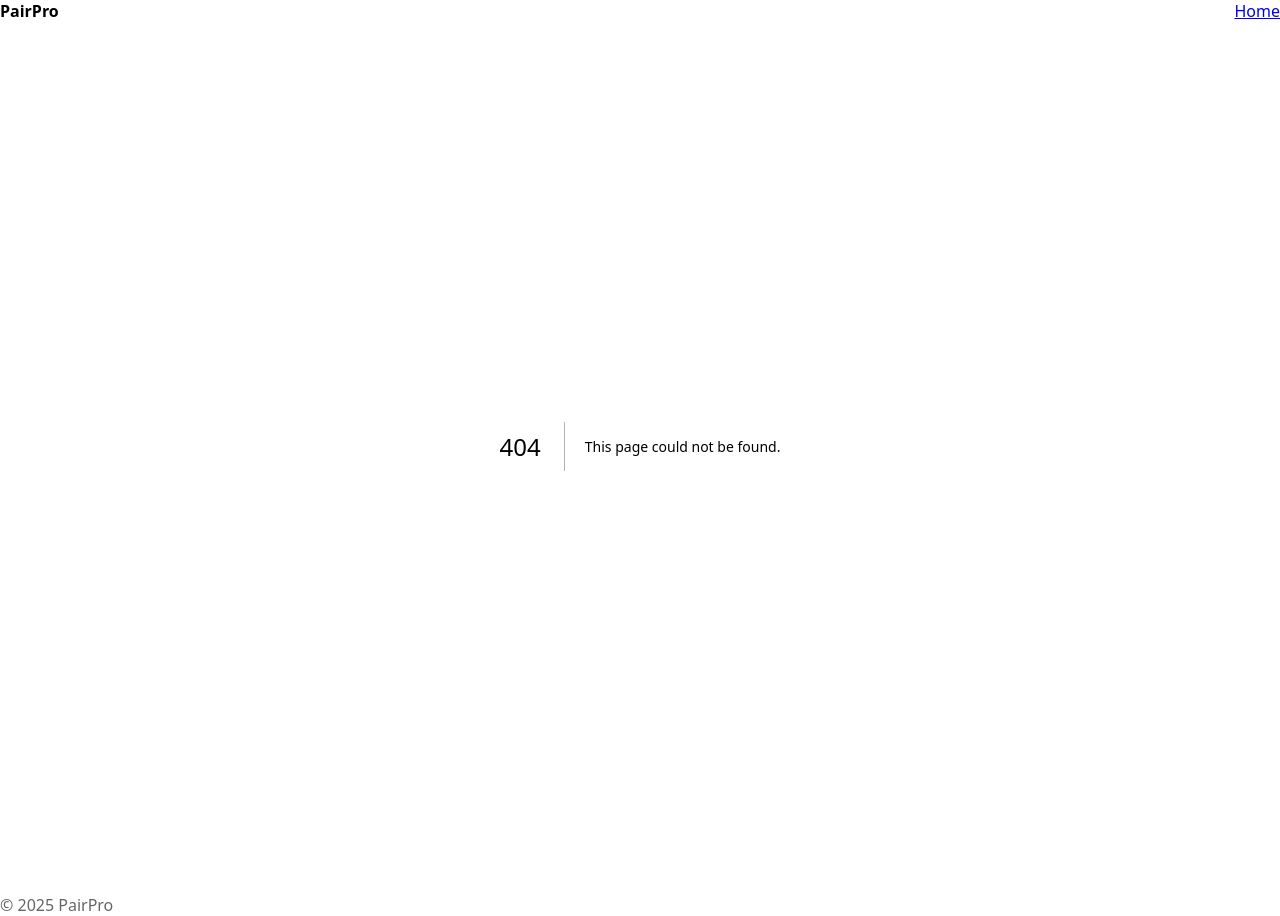
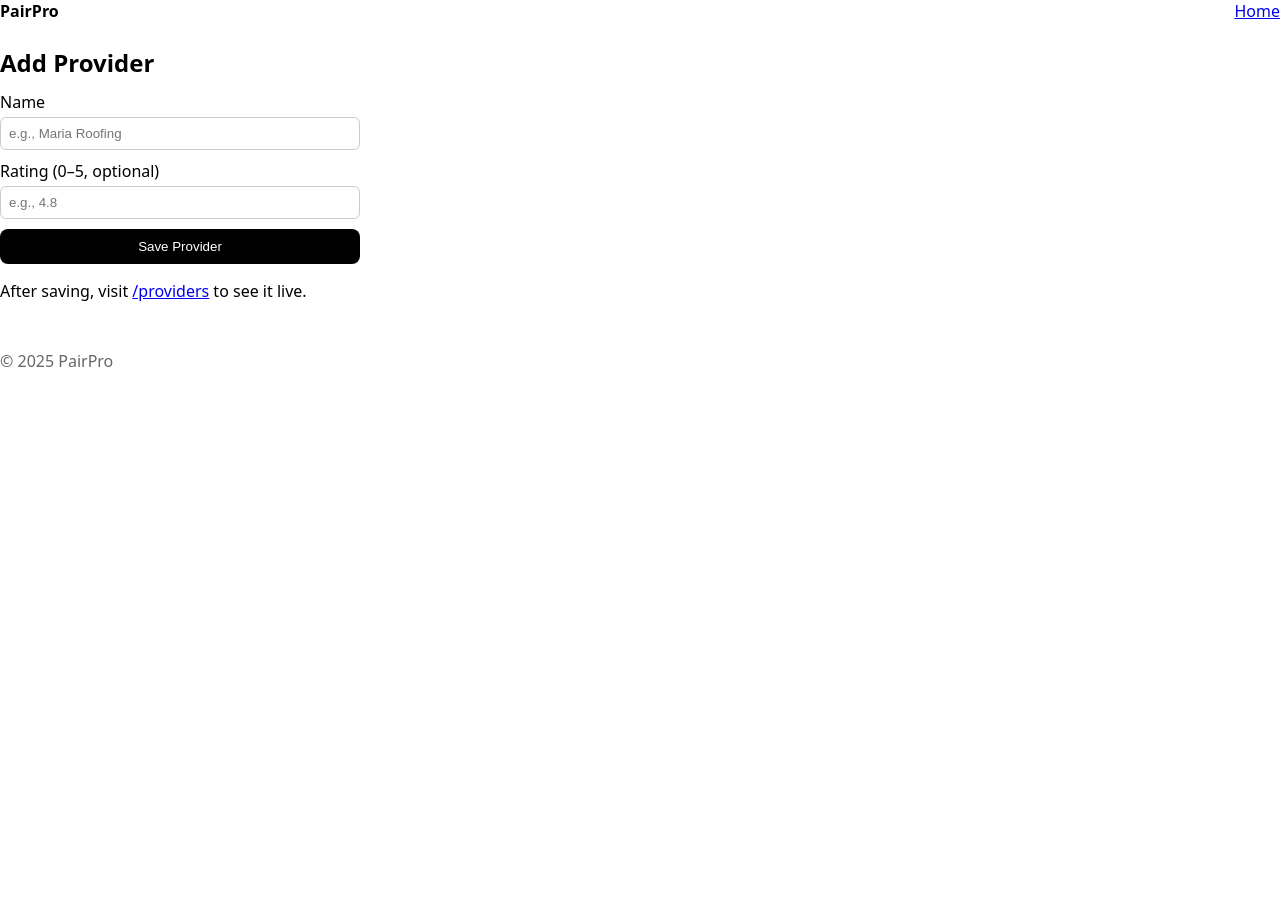
Before and after one commit to ProPairApp/pairpro-frontend, a Next.js app: page /providers/new in a window 1280 px wide. Before the commit this address had no page. After the commit the page ends 800 px from the top, so only its background shows below. Built offline with nearby package versions, Linux system fonts and the light colour scheme.

Commit message:
Create page.tsx

```diff
--- /dev/null
+++ b/app/providers/new/page.tsx
@@ -0,0 +1,89 @@
+"use client";
+
+import { useState } from "react";
+
+export default function NewProviderPage() {
+  const [name, setName] = useState("");
+  const [rating, setRating] = useState<string>(""); // keep as string for input
+
+  async function handleSubmit(e: React.FormEvent) {
+    e.preventDefault();
+
+    // simple validation
+    if (!name.trim()) {
+      alert("Please enter a provider name.");
+      return;
+    }
+
+    const base = process.env.NEXT_PUBLIC_API_URL!;
+    const body = {
+      name: name.trim(),
+      // if rating is blank, send nothing; else send a number
+      ...(rating !== "" ? { rating: Number(rating) } : {})
+    };
+
+    const res = await fetch(`${base}/providers`, {
+      method: "POST",
+      headers: { "Content-Type": "application/json" },
+      body: JSON.stringify(body),
+    });
+
+    if (res.ok) {
+      alert("Provider saved!");
+      setName("");
+      setRating("");
+    } else {
+      const msg = await res.text();
+      alert("Failed to save provider: " + msg);
+    }
+  }
+
+  return (
+    <main>
+      <h1 style={{ fontSize: 24, marginBottom: 12 }}>Add Provider</h1>
+      <form onSubmit={handleSubmit} style={{ display: "grid", gap: 10, maxWidth: 360 }}>
+        <label style={{ display: "grid", gap: 4 }}>
+          Name
+          <input
+            value={name}
+            onChange={(e) => setName(e.target.value)}
+            placeholder="e.g., Maria Roofing"
+            required
+            style={{ padding: 8, border: "1px solid #ccc", borderRadius: 6 }}
+          />
+        </label>
+
+        <label style={{ display: "grid", gap: 4 }}>
+          Rating (0–5, optional)
+          <input
+            type="number"
+            min="0"
+            max="5"
+            step="0.1"
+            value={rating}
+            onChange={(e) => setRating(e.target.value)}
+            placeholder="e.g., 4.8"
+            style={{ padding: 8, border: "1px solid #ccc", borderRadius: 6 }}
+          />
+        </label>
+
+        <button
+          type="submit"
+          style={{
+            padding: "10px 14px",
+            borderRadius: 8,
+            border: "none",
+            background: "black",
+            color: "white",
+            cursor: "pointer",
+          }}
+        >
+          Save Provider
+        </button>
+      </form>
+      <p style={{ marginTop: 16 }}>
+        After saving, visit <a href="/providers">/providers</a> to see it live.
+      </p>
+    </main>
+  );
+}
```
